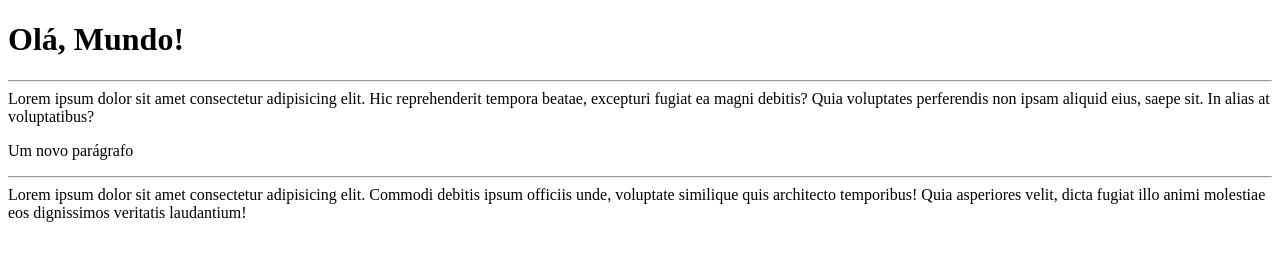
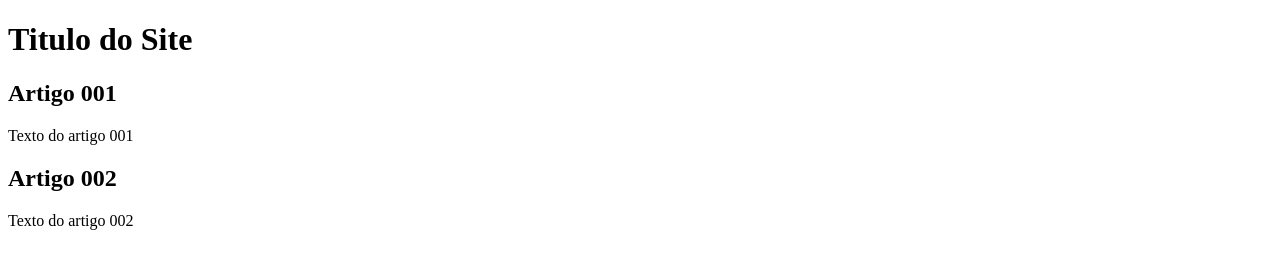
Before and after one commit to francildoalves/Ola-Mundo, a plain HTML site: page site-exemplo/index.html in a window 1280 px wide. Drawn offline with Linux system fonts and the light colour scheme.

Commit message:
Atualização no indez

```diff
--- a/site-exemplo/index.html
+++ b/site-exemplo/index.html
@@ -2,15 +2,24 @@
 <html lang="pt-br">
 <head>
     <meta charset="UTF-8">
+    <meta http-equiv="X-UA-Compatible" content="IE=edge">
     <meta name="viewport" content="width=device-width, initial-scale=1.0">
-    <title>Meu primeiro site em repositório</title>
+    <title>Olá Mundo!</title>
 </head>
 <body>
-    <h1>Olá, Mundo!</h1>
-    <hr>
-    Lorem ipsum dolor sit amet consectetur adipisicing elit. Hic reprehenderit tempora beatae, excepturi fugiat ea magni debitis? Quia voluptates perferendis non ipsam aliquid eius, saepe sit. In alias at voluptatibus?
-    <p>Um novo parágrafo</p>
-    <hr>
-    Lorem ipsum dolor sit amet consectetur adipisicing elit. Commodi debitis ipsum officiis unde, voluptate similique quis architecto temporibus! Quia asperiores velit, dicta fugiat illo animi molestiae eos dignissimos veritatis laudantium!
+    <main>
+        <header>
+            <h1>Titulo do Site</h1>
+        </header>
+        <article>
+            <h2>Artigo 001</h2>
+            <p>Texto do artigo 001</p>
+        </article>
+        <article>
+            <h2>Artigo 002</h2>
+            <p>Texto do artigo 002</p>
+        </article>
+
+    </main>
 </body>
 </html>
```
